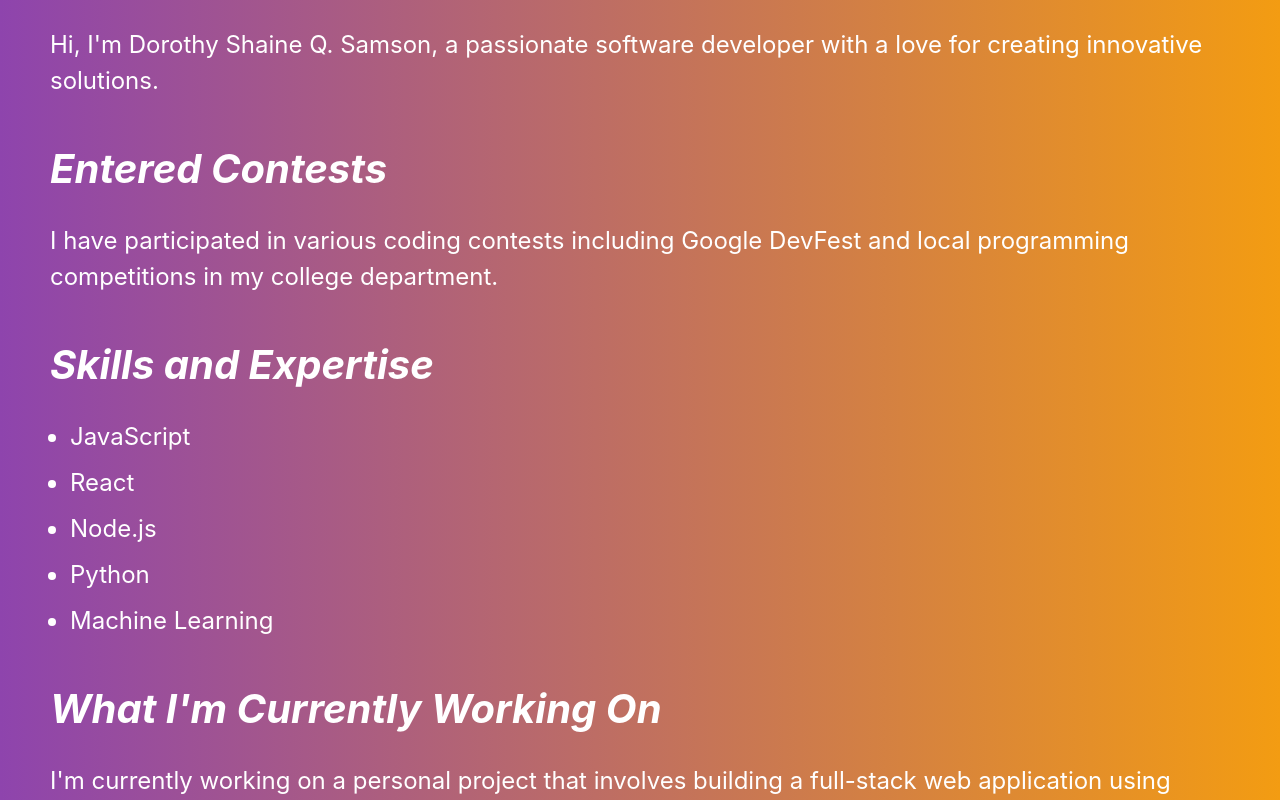
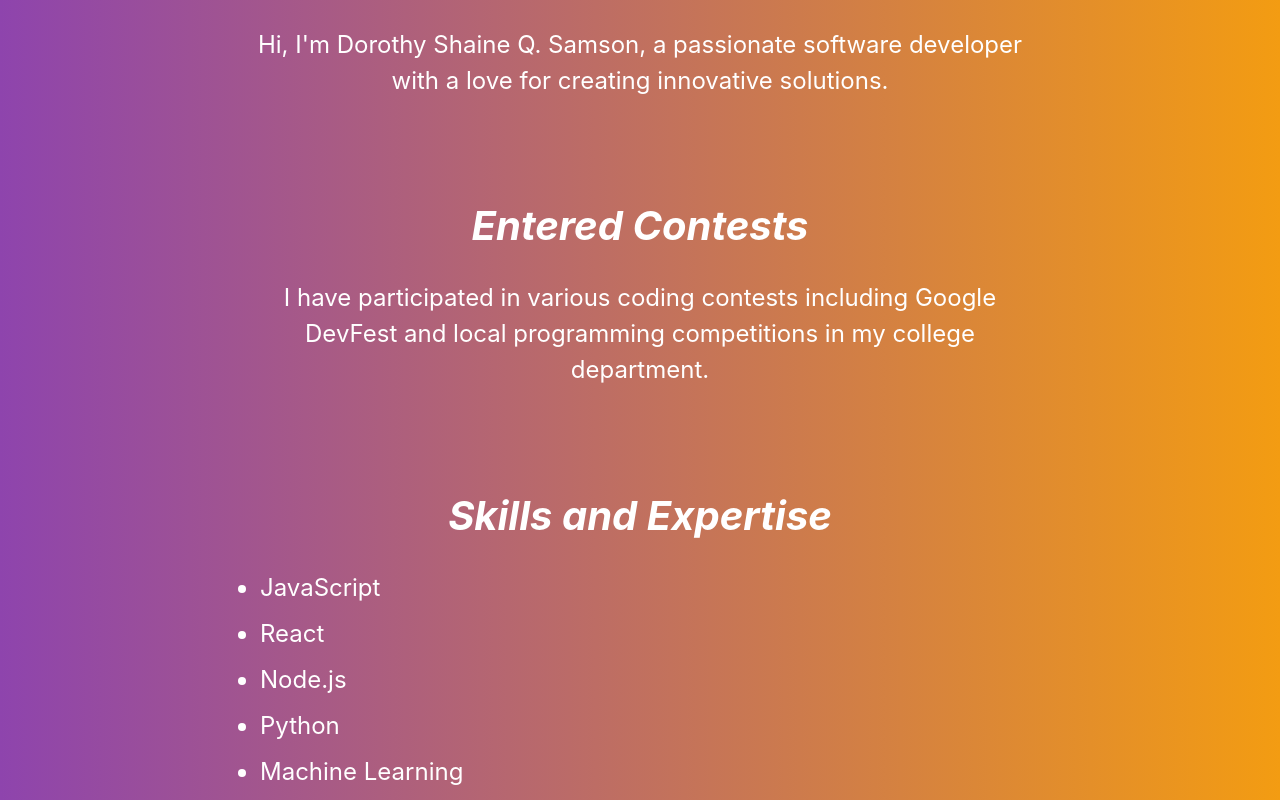
Before and after one commit to dorsushiii/Dorothy-s-Portfolio, a React (Vite) app: page / in a window 1280 px wide. Shown: the part 1040-1840 px from the top of the page. Built offline with nearby package versions, Linux system fonts and the light colour scheme.

Commit message:
centered text info

```diff
--- a/src/AboutMe.css
+++ b/src/AboutMe.css
@@ -1,12 +1,17 @@
 .about-me {
+  display: flex;
+  flex-direction: column;
+  align-items: center;
   padding: 50px;
   background: linear-gradient(to right, #8e44ad, #f39c12); /* Gradient from purple to pink */
   color: white;
-  text-align: left;
+  text-align: center; /* Center the text */
 }
 
 .about-me section {
   margin-bottom: 40px;
+  width: 100%; /* Ensure sections take full width */
+  max-width: 800px; /* Optional: Limit the maximum width */
 }
 
 .about-me h2 {
@@ -23,6 +28,7 @@
 .about-me ul {
   list-style-type: disc;
   padding-left: 20px;
+  text-align: left; /* Align list items to the left */
 }
 
 .about-me li {
```
